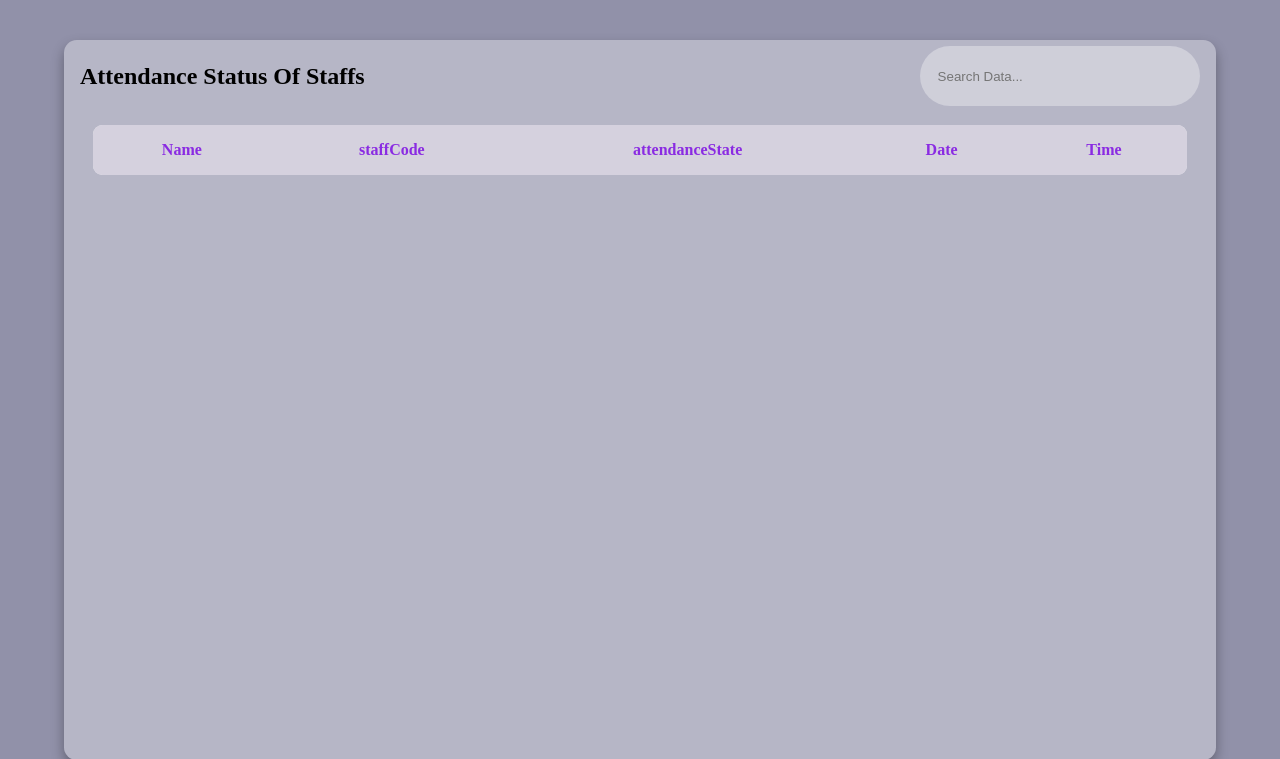
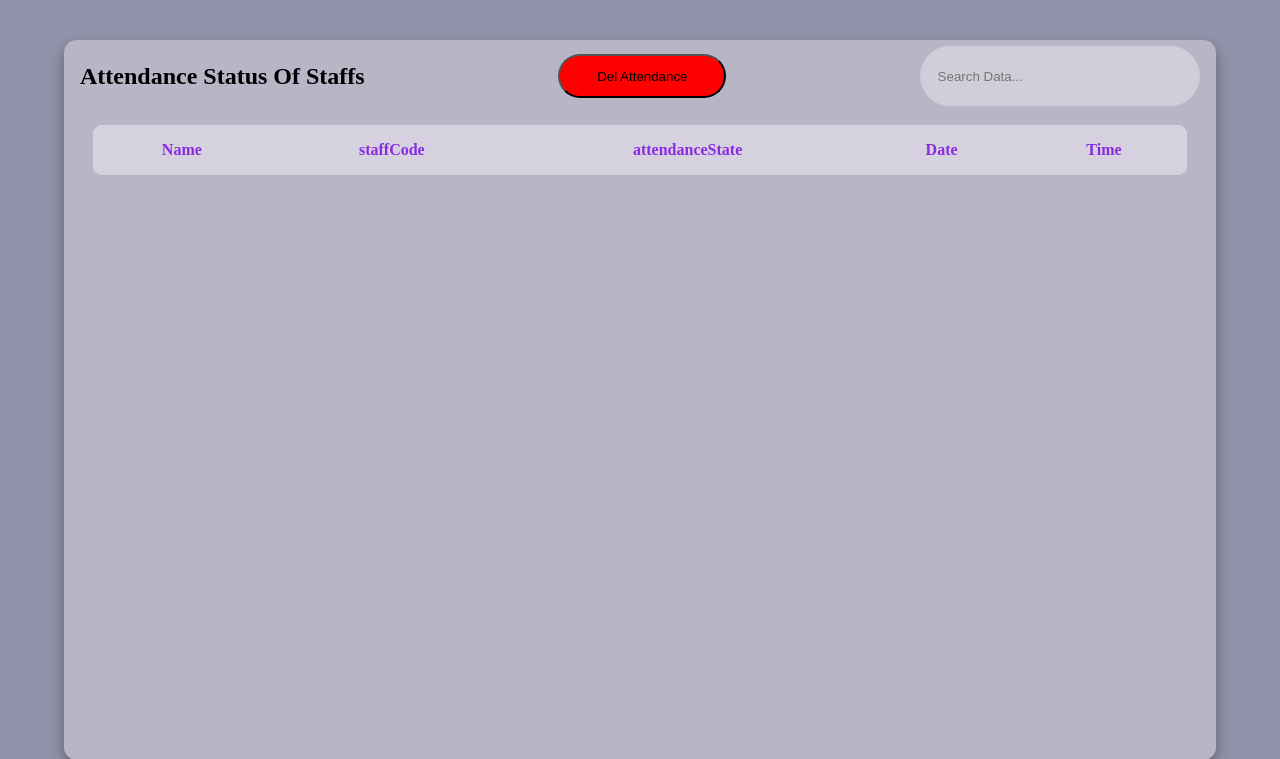
Before and after one commit to rupesh237/biometric_fingerprint_project, a Django app: page /fingerprint/attendances/ in a window 1280 px wide. Shown: the top 759 px of the page. Run offline with Django 4.2, Linux system fonts and the light colour scheme; data comes from the database, SQL or seed files in the repository; both versions use the stored data as it was after the commit; data that the repository does not hold is empty.

Commit message:
Button added

```diff
--- a/fingerprint/static/fingerprint/style.css
+++ b/fingerprint/static/fingerprint/style.css
@@ -3,6 +3,14 @@
     padding: 0;
     box-sizing: border-box;
 }
+
+.button {
+    width: 15%;
+    height: 75%;
+    background-color: red;
+    padding: 0 .8rem;
+    border-radius: 2rem;
+  }
 
  th{
 color: blueviolet;
--- a/fingerprint/templates/fingerprint/attendance.html
+++ b/fingerprint/templates/fingerprint/attendance.html
@@ -2,6 +2,7 @@
 {% load static %}
 <html>
     <head>
+        <script src="https://code.jquery.com/jquery-3.6.0.min.js"></script>
         <title>Attendance</title>
         <meta name="viewport" content="width=device-width, initial-scale=1.0">
         <meta charset="utf-8">
@@ -9,9 +10,45 @@
         <link rel="stylesheet" href="{% static 'fingerprint/style.css' %}"
     </head>
     <body>
+        {% comment %} <button class="button">Del Attendance</button>
+
+        <script>
+            $(document).ready(function() {
+              $('.button').on('click', function() {
+                $.ajax({
+                  url: '/fingerprint/flush_table/',
+                  success: function(data) {
+                    console.log('Success!', data);
+                  },
+                  error: function(jqXHR, textStatus, errorThrown) {
+                    console.log('Error!', textStatus, errorThrown);
+                  }
+                });
+              });
+            });
+          </script> {% endcomment %}
+
         <main class="table">
             <section class="table_header">
                 <h2>Attendance Status Of Staffs</h2>
+                <button class="button">Del Attendance</button>
+
+                <script>
+                    $(document).ready(function() {
+                      $('.button').on('click', function() {
+                        $.ajax({
+                          url: '/fingerprint/flush_table/',
+                          success: function(data) {
+                            console.log('Success!', data);
+                          },
+                          error: function(jqXHR, textStatus, errorThrown) {
+                            console.log('Error!', textStatus, errorThrown);
+                          }
+                        });
+                      });
+                    });
+                  </script>
+
                 <div class="input-group">
                     <input type="search" placeholder="Search Data...">
                     {% comment %} <img src="static/fingerprint/images/search.png" alt="img"> {% endcomment %}
--- a/fingerprint/urls.py
+++ b/fingerprint/urls.py
@@ -3,7 +3,8 @@ from . import views
 
 urlpatterns = [
     path('', views.hello),
-    path('attendances/', views.attendance_view),
+    path('attendances/', views.attendance_view, name='view_attendance'),
     # another url or route for api to post data
     path('createAttendance/', views.createAttendance),
+    path('flush_table/', views.flush_attendance, name='flush_table'),
 ]
--- a/fingerprint/views.py
+++ b/fingerprint/views.py
@@ -1,9 +1,10 @@
 from django.db import models
 import json
+from django.urls import reverse
 from rest_framework import status
 from requests import Response
 from django.http import HttpResponse
-from django.shortcuts import render
+from django.shortcuts import redirect, render
 from rest_framework.renderers import JSONRenderer
 # this below line exempt csrf token for create attendance
 from django.views.decorators.csrf import csrf_exempt
@@ -24,34 +25,6 @@ def attendance_view(request):
 ).values('employeeName', 'userId', 'attendanceState', 'attendanceDate', 'attendanceTime')
     return render(request, 'fingerprint/attendance.html', {'attendance_data': attendance_data})
 
-# for testing we exempt_csrf token
-
-
-# @csrf_exempt
-# def createAttendance(request):
-#     if request.method == 'POST':
-#         json_data = request.body
-#         stream = io.BytesIO(json_data)
-#         pythondata = JSONParser().parse(stream)
-
-#         if isinstance(pythondata, list):
-#             # Handle list of dictionaries
-#             if pythondata[0].get('biometricDbId') is None:
-#                 return Response({'error': 'biometricDbId is required'}, status=status.HTTP_400_BAD_REQUEST)
-#             serializer = AttendanceSerializer(data=pythondata, many=True)
-#         else:
-#             # Handle single dictionary
-#             if pythondata.get('biometricDbId') is None:
-#                 return Response({'error': 'biometricDbId is required'}, status=status.HTTP_400_BAD_REQUEST)
-#             serializer = AttendanceSerializer(data=pythondata)
-
-#         if serializer.is_valid():
-#             serializer.save()
-#             res = {'msg': 'Data successfully Inserted'}
-#             json_data = JSONRenderer().render(res)
-#             return HttpResponse(json_data, content_type='application/json')
-#         json_data = JSONRenderer().render(serializer.errors)
-#         return HttpResponse(json_data, content_type='application/json')
 @csrf_exempt
 def createAttendance(request):
     json_data = request.body
@@ -80,3 +53,9 @@ def createAttendance(request):
         return HttpResponse(json_data, content_type='application/json')
     json_data = JSONRenderer().render(serializer.errors)
     return HttpResponse(json_data, content_type='application/json')
+
+
+# below view flush Attendance table whenever get executed
+def flush_attendance(request):
+    Attendance.objects.all().delete()
+    return redirect(reverse('view_attendance'))
```
Also changed, not shown: myproject/settings.py (+8 -2 lines), requirements.txt (added, +25 -0 lines), db.sqlite3, fingerprint/admin.py (line endings or trailing spaces), 1 other file.
